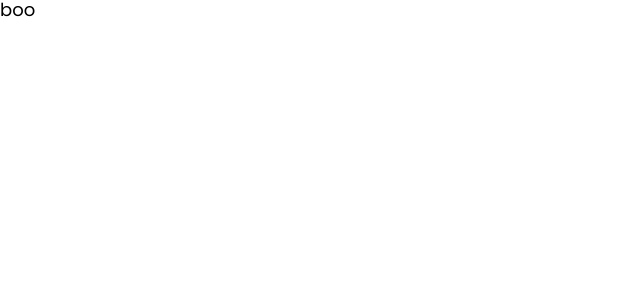
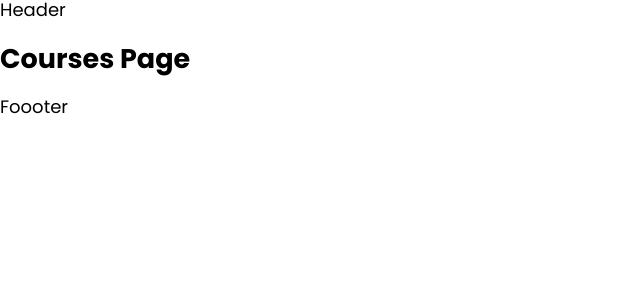
Before and after one commit to NemesisUA/ELearn, a React (Create React App) app: page / in a window 1280 px wide. Shown: the top 300 px of the page, without its empty margins (0-640 px from the left). Built offline with nearby package versions, Linux system fonts and the light colour scheme.

Commit message:
feat: add pages, Layout and routing

```diff
--- a/src/App.js
+++ b/src/App.js
@@ -1,9 +1,22 @@
+import { Routes, Route } from 'react-router-dom';
 import './App.css';
+import { Layout } from './components/Layout.jsx'
+import { CoursesPage } from './pages/CoursesPage.jsx';
+import { SinglePage } from './pages/SinglePage.jsx';
+import { AboutPage } from './pages/AboutPage.jsx';
+import { NotFoundPage } from './pages/NotFoundPage.jsx';
 
 function App() {
   return (
-    <div className="App">
-      boo
+    <div className='App'>
+      <Routes>
+        <Route path='/' element={<Layout />} >
+          <Route index element={<CoursesPage />} />
+          <Route path='about' element={<AboutPage />} />
+          <Route path='courses/:id' element={<SinglePage />} />
+          <Route path='*' element={<NotFoundPage />} />
+        </Route>
+      </Routes>
     </div>
   );
 }
--- /dev/null
+++ b/src/components/Layout.jsx
@@ -0,0 +1,12 @@
+import React from 'react'
+import { Outlet } from 'react-router-dom'
+
+export const Layout = () => {
+  return (
+    <>
+      <div>Header</div>
+      <Outlet></Outlet>
+      <div>Foooter</div>
+    </>
+  )
+}
--- a/src/index.js
+++ b/src/index.js
@@ -1,11 +1,14 @@
 import React from 'react';
 import ReactDOM from 'react-dom/client';
+import { BrowserRouter} from 'react-router-dom';
 import './index.css';
 import App from './App';
 
 const root = ReactDOM.createRoot(document.getElementById('root'));
 root.render(
   <React.StrictMode>
-    <App />
+    <BrowserRouter>
+      <App />
+    </BrowserRouter>
   </React.StrictMode>
 );
--- /dev/null
+++ b/src/pages/AboutPage.jsx
@@ -0,0 +1,9 @@
+import React from 'react'
+
+const AboutPage = () => {
+  return (
+    <h2>About Page</h2>
+  )
+}
+
+export { AboutPage }
--- /dev/null
+++ b/src/pages/CoursesPage.jsx
@@ -0,0 +1,9 @@
+import React from 'react'
+
+const CoursesPage = () => {
+  return (
+    <h2>Courses Page</h2>
+  )
+}
+
+export { CoursesPage }
--- /dev/null
+++ b/src/pages/NotFoundPage.jsx
@@ -0,0 +1,9 @@
+import React from 'react'
+
+const NotFoundPage = () => {
+  return (
+    <div>404</div>
+  )
+}
+
+export { NotFoundPage }
--- /dev/null
+++ b/src/pages/SinglePage.jsx
@@ -0,0 +1,9 @@
+import React from 'react'
+
+const SinglePage = () => {
+  return (
+    <h2>Single Page</h2>
+  )
+}
+
+export { SinglePage }
```
